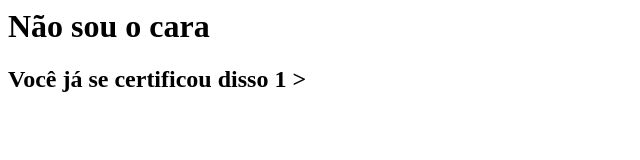
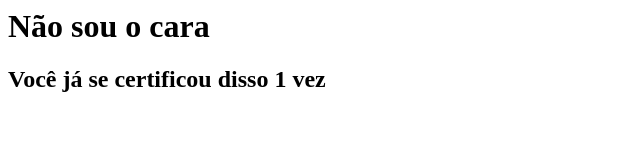
Before and after one commit to ericrdn/ericrdn.github.io, a plain HTML site: page index.html in a window 1280 px wide. Shown: the full height of the page, 0-640 px from the left. Drawn offline with Linux system fonts and the light colour scheme.

Commit message:
Update index.html

```diff
--- a/index.html
+++ b/index.html
@@ -1,10 +1,11 @@
 <h1> Não sou o cara </h1>
-<h2> Você já se certificou disso <span id="cont"></span> ></h2>
+<h2> Você já se certificou disso <span id="cont"></span></h2>
 
 <script>
-   window.alert("ssd");
    let cnt = localStorage.getItem("contador");
-   if (!cnt) cnt = 1
-   document.getElementById("cont").innerHTML = cnt;
+   console.log(cnt);
+   if (!cnt) cnt = 0
+   cnt = Number(cnt) + 1
+   document.getElementById("cont").innerHTML = cnt + (cnt == 1 ? " vez" : " vezes");
    localStorage.setItem('contador', cnt);
 </script>
```
